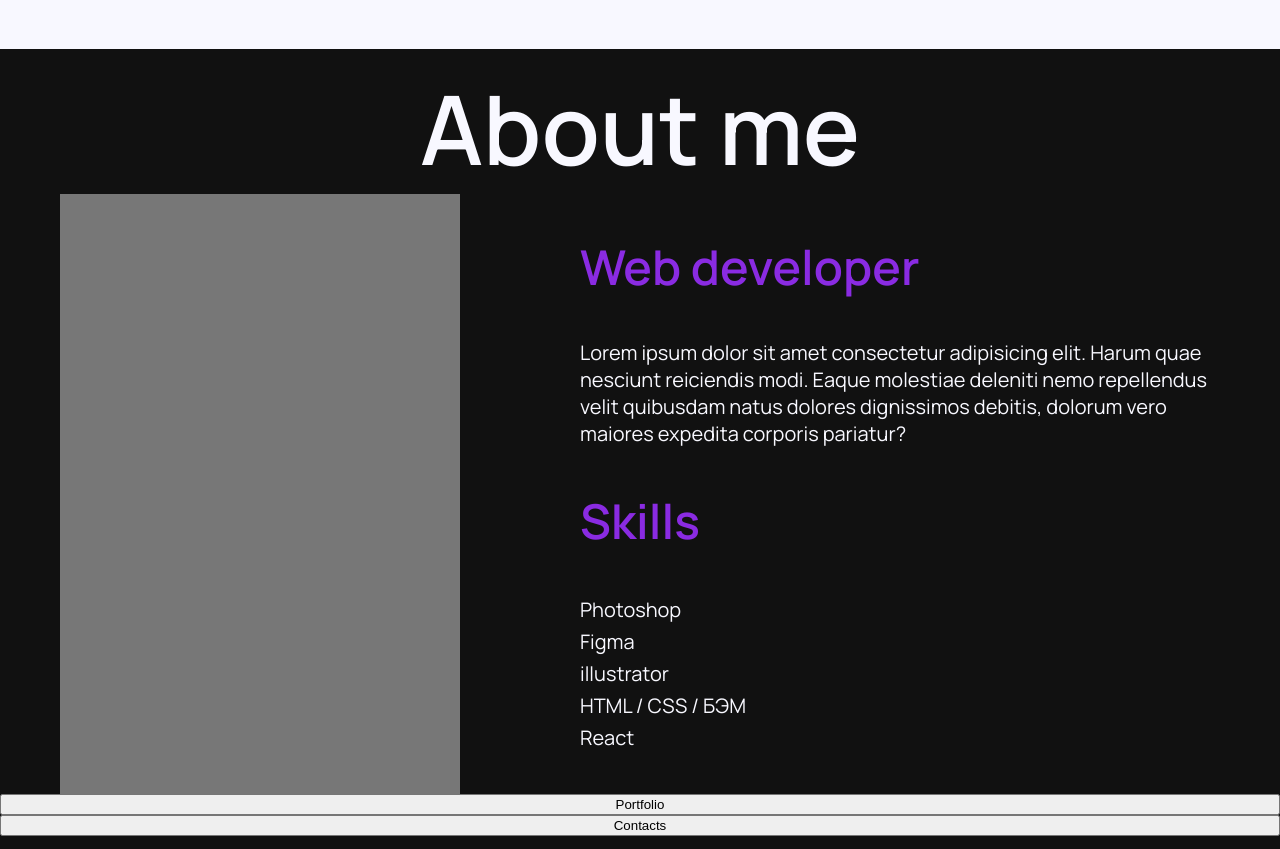
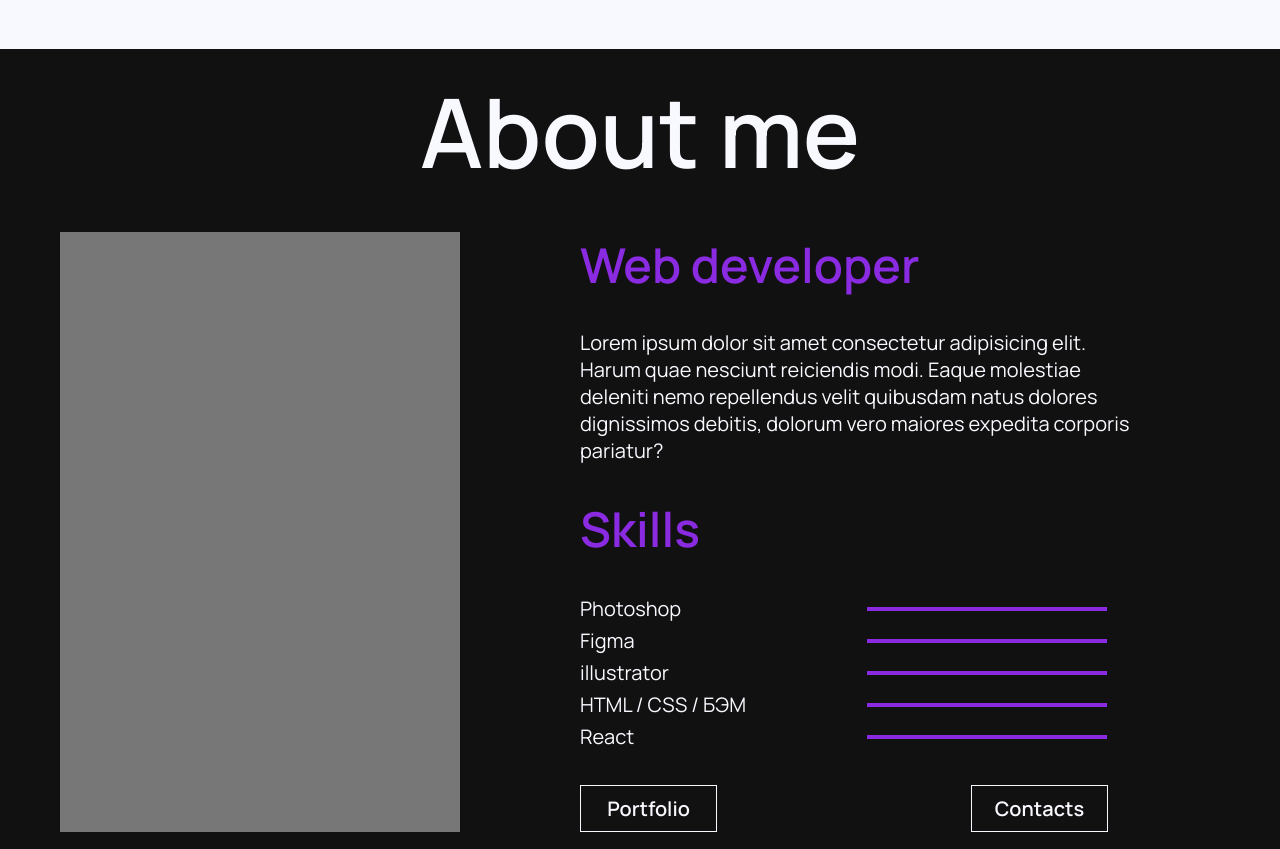
Before and after one commit to BONK777/portfolio, a plain HTML site: page index.html in a window 1280 px wide. Shown: the part 991-1840 px from the top of the page. Drawn offline with Linux system fonts and the light colour scheme.

Commit message:
sec comm

```diff
--- a/index.html
+++ b/index.html
@@ -60,12 +60,13 @@
                         <div class="line"></div>
                         <div class="line"></div>
                     </div>
-                    <div class="small-pic"></div>
+                </div>
+                <div class="btns">
+                    <a class="more-btn">Portfolio</a>
+                    <a class="more-btn">Contacts</a>
                 </div>
             </div>
         </div>
-        <button class="portfolio-btn">Portfolio</button>
-        <button class="contacts-btn">Contacts</button>
     </div>
 
     <script src="index.js"></script>
--- a/style.css
+++ b/style.css
@@ -89,13 +89,19 @@ body {
     width: 100%;
     display: flex;
     flex-direction: column;
-    justify-content: center;
+    justify-content: space-around;
 }
 
 .big-pic {
     width: 400px;
     height: 600px;
     background-color: #777;
+}
+
+.small-pic {
+    background-color: #777;
+    width: 230px;
+    height: 330px;
 }
 
 .heading4 {
@@ -114,7 +120,7 @@ body {
 }
 
 .welcome {
-    width: 80vh;
+    width: 70vh;
     color: ghostwhite;
     font-size: 1.25rem;
     font-family: 'Manrope', sans-serif;
@@ -137,7 +143,7 @@ body {
 .cont {
     display: flex;
     flex-direction: column;
-    justify-content: space-evenly;
+    justify-content: space-between;
 }
 
 .cont2 {
@@ -147,21 +153,44 @@ body {
 }
 
 .box-list {
+    width: 30vh;
     display: flex;
     flex-direction: column;
     justify-content: space-around;
 }
 
 .box-lines {
+    width: 100%;
+    display: flex;
+    flex-direction: column;
+    align-items: center;
+    justify-content: space-around;
+}
+
+.line {
+    width: 30vh;
+    height: 4px;
+    background-color: blueviolet;
+}
+
+.btns {
+    width: 66vh;
+    display: flex;
+    justify-content: space-between;
 
 }
 
-.line {
-    width: 50vh;
-    height: 1px;
-    color: blueviolet;
+.more-btn {
+    display: block;
+    width: 115px;
+    height: 25px;
+    padding: 10px;
+    text-align: center;
+    border: 1px solid ghostwhite;
+    color: ghostwhite;
+    font-weight: bold;
+    line-height: 25px;
+    font-size: 1.25rem;
+    font-family: 'Manrope', sans-serif;
+
 }
-
-.skills {
-    /* display: flex; */
-}
```
